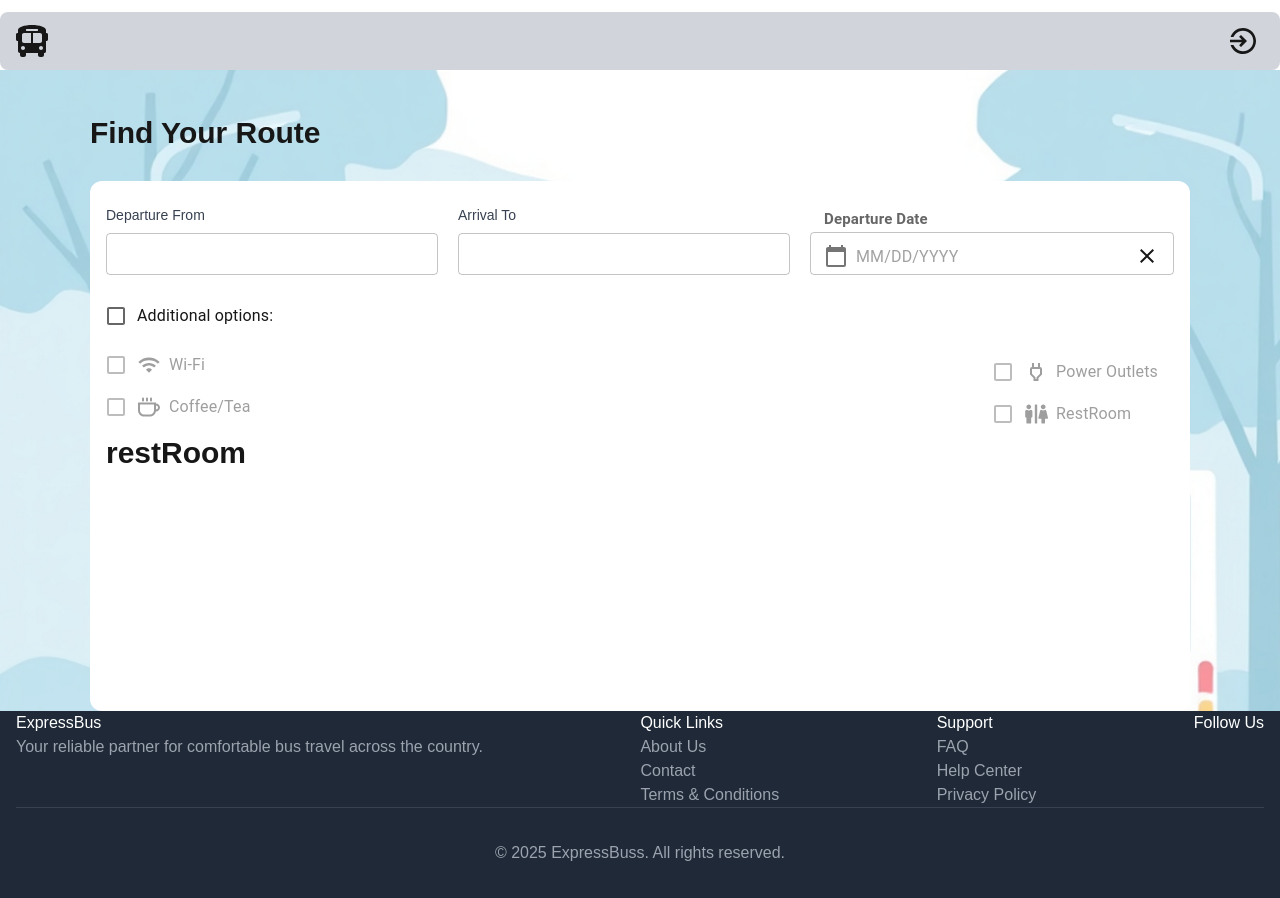
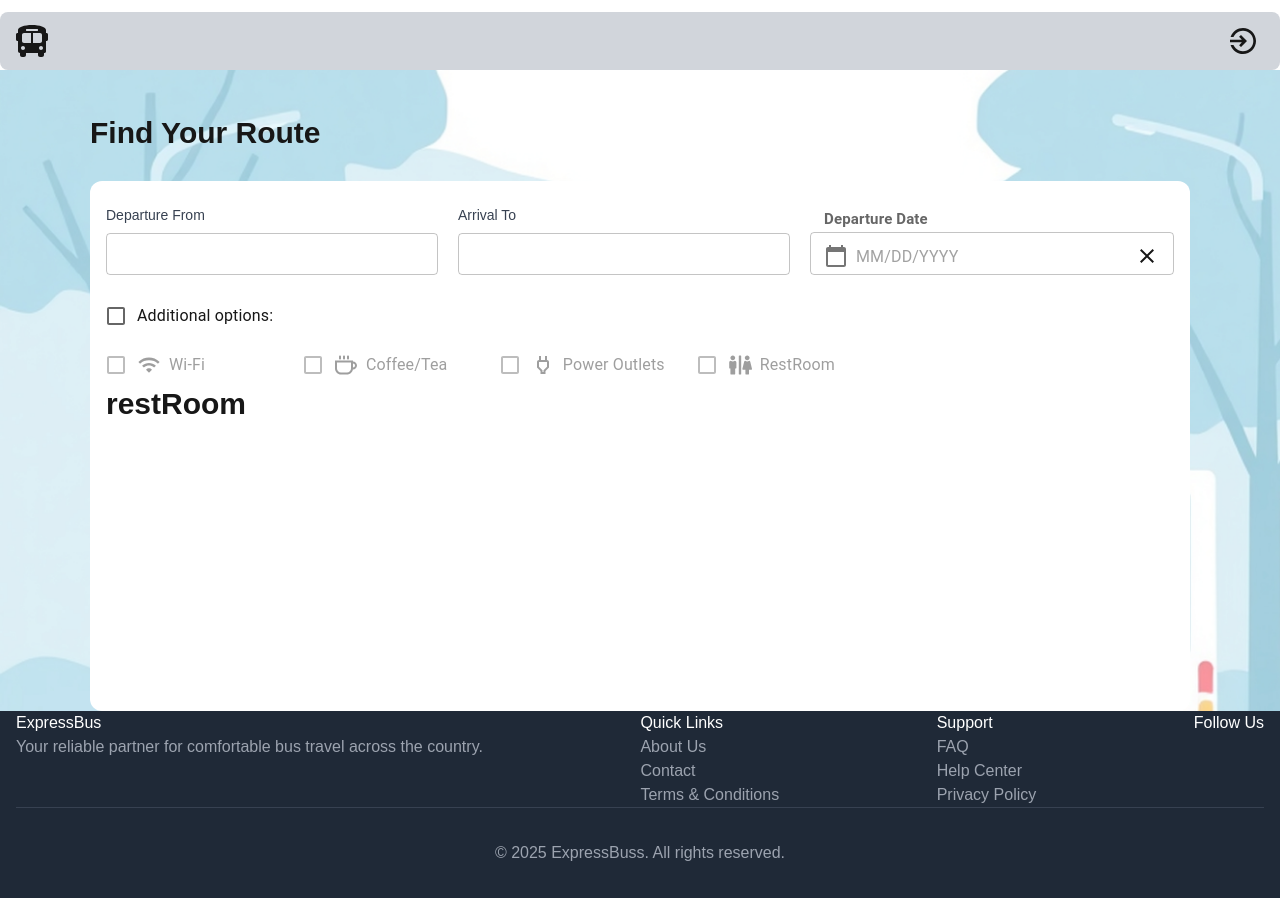
Before and after one commit to serednii/CursovaAutobus, a Next.js app: page / in a window 1280 px wide. Built offline with nearby package versions, Linux system fonts and the light colour scheme; no server answers.

Commit message:
change style CheckboxOptionsMain

```diff
--- a/components/shared/form/CheckboxOptionsMain.tsx
+++ b/components/shared/form/CheckboxOptionsMain.tsx
@@ -16,34 +16,9 @@ interface Props {
 
 export default function CheckboxOptionsMain({ register, watch, reset }: Props) {
   return (
-    <div className="flex justify-between flex-wrap">
-      {/* <Typography variant="h6" gutterBottom>
-        <FormControlLabel
-          control={
-            <Checkbox
-              {...register("isOption")}
-              checked={watch("isOption") || false} // Переконайтеся, що значення не `undefined`
-              onChange={(e) => {
-                const checked = e.target.checked;
-                reset({
-                  ...watch(),
-                  isOption: checked,
-                  wifi: checked,
-                  coffee: checked,
-                  power: checked,
-                  restRoom: checked,
-                });
-              }}
-            />
-          }
-          label={<div style={{ display: "flex", alignItems: "center" }}> Additional options:</div>}
-        />
-      </Typography> */}
-      <div>
-        <FormGroup>
+    <div className="grid grid-cols-1 justify-self-center min-[900px]:justify-self-start min-[500px]:grid-cols-2 min-[900px]:grid-cols-4 gap-4">
       <FormControlLabel
         control={<Checkbox {...register("wifi")} />}
-            // {...register("wifi")}
         checked={watch("wifi") || false}
         disabled={!watch("isOption")}
         label={
@@ -55,7 +30,6 @@ export default function CheckboxOptionsMain({ register, watch, reset }: Props) {
       />
       <FormControlLabel
         control={<Checkbox {...register("coffee")} />}
-            // {...register("coffee")}
         disabled={!watch("isOption")}
         checked={watch("coffee") || false}
         label={
@@ -65,14 +39,8 @@ export default function CheckboxOptionsMain({ register, watch, reset }: Props) {
           </div>
         }
       />
-        </FormGroup>
-      </div>
-      <div>
-        <Typography variant="h6" gutterBottom></Typography>
-        <FormGroup>
       <FormControlLabel
         control={<Checkbox {...register("power")} />}
-            // {...register("power")}
         disabled={!watch("isOption")}
         checked={watch("power") || false}
         label={
@@ -84,7 +52,6 @@ export default function CheckboxOptionsMain({ register, watch, reset }: Props) {
       />
       <FormControlLabel
         control={<Checkbox {...register("restRoom")} />}
-            // {...register("restRoom")}
         disabled={!watch("isOption")}
         checked={watch("restRoom") || false}
         label={
@@ -94,8 +61,6 @@ export default function CheckboxOptionsMain({ register, watch, reset }: Props) {
           </div>
         }
       />
-        </FormGroup>
-      </div>
     </div>
   );
 }
```
Lines whose indentation alone changed are shown as unchanged.
